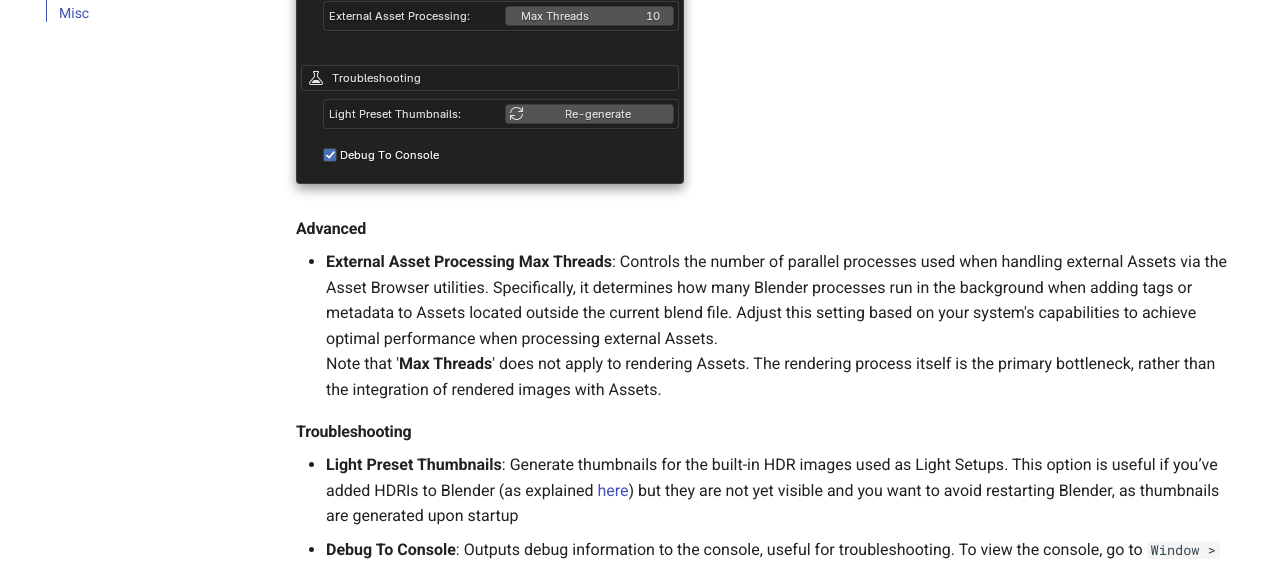
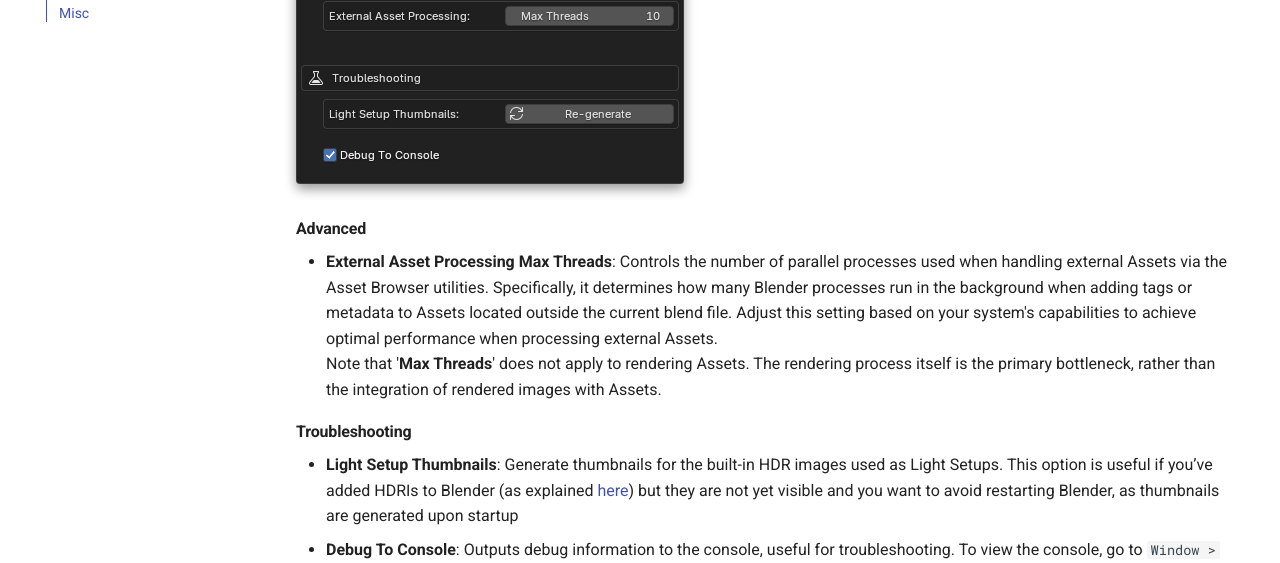
Before and after one commit to roberddd/batchgenie, an MkDocs documentation site: the page built from docs/preferences.md, in a window 1280 px wide and 900 px high, scrolled down 2683 px. Shown: the part 197-760 px from the top of the window. Built offline with MkDocs 1.6.1 and Material for MkDocs 9.7.7, drawn with Linux system fonts in a browser that asks for light colours.

Commit message:
Minor fix

```diff
--- a/docs/preferences.md
+++ b/docs/preferences.md
@@ -117,5 +117,5 @@ To access BatchGenie's Preferences, click on the :blender_icon_preferences:icon
 
 <h4 style="margin-bottom:-0.5em;">Troubleshooting</h4>
 
-- **Light Preset Thumbnails**: Generate thumbnails for the built-in HDR images used as Light Setups. This option is useful if you’ve added HDRIs to Blender (as explained [here](render.md#faq)) but they are not yet visible and you want to avoid restarting Blender, as thumbnails are generated upon startup
+- **Light Setup Thumbnails**: Generate thumbnails for the built-in HDR images used as Light Setups. This option is useful if you’ve added HDRIs to Blender (as explained [here](render.md#faq)) but they are not yet visible and you want to avoid restarting Blender, as thumbnails are generated upon startup
 - **Debug To Console**: Outputs debug information to the console, useful for troubleshooting. To view the console, go to `Window > Toggle System Console` (Windows) or through the system console if you're using Linux (requires starting Blender from the console).
```
Also changed, not shown: docs/images/preferences_misc.png.
